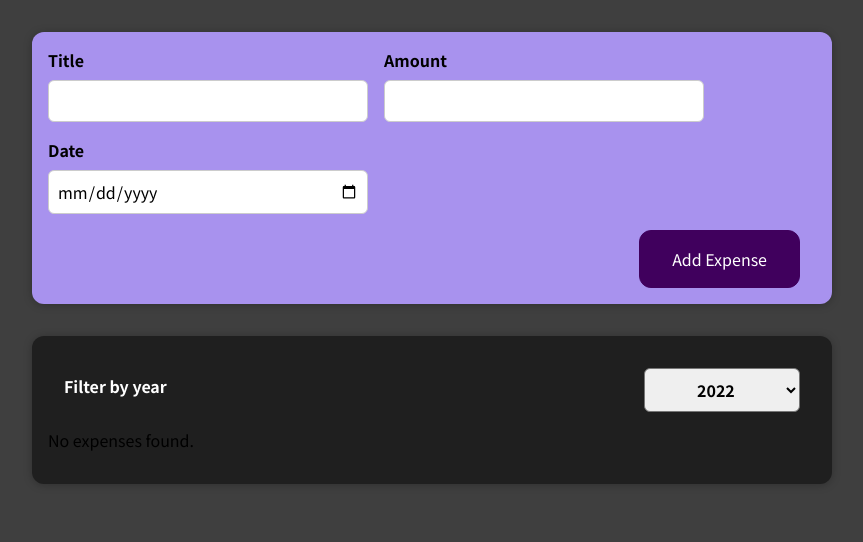
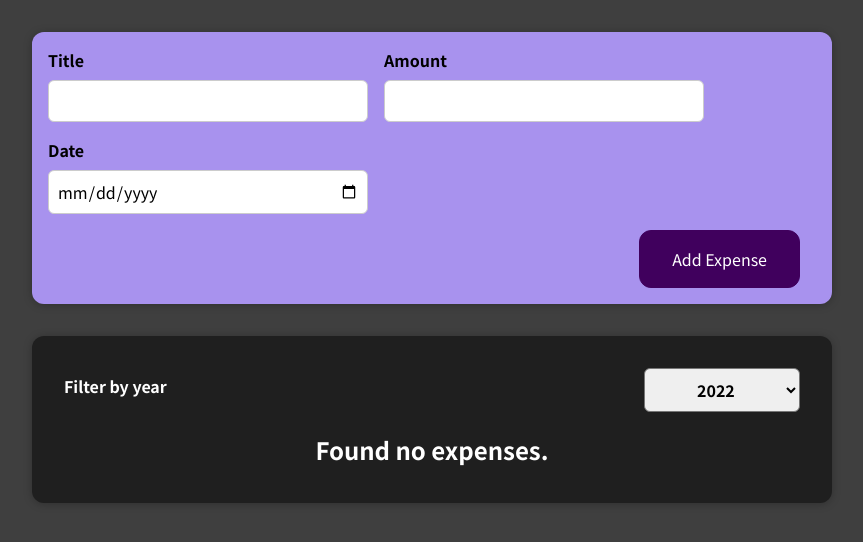
Before and after one commit to bekirbali/React-Practice, a React (Create React App) app: page / in a window 1280 px wide. Shown: the top 542 px of the page, without its empty margins (208-1071 px from the left). Built offline with nearby package versions, Linux system fonts and the light colour scheme.

Commit message:
conditional

```diff
--- a/src/components/Expenses/ExpenseItem.js
+++ b/src/components/Expenses/ExpenseItem.js
@@ -4,6 +4,7 @@
 
 const ExpenseItem = (props) => {
   return (
+    <li>
       <Card className="expense-item">
         <ExpenseDate date={props.date} />
         <div className="expense-item__description">
@@ -11,6 +12,7 @@
           <div className="expense-item__price">${props.amount}</div>
         </div>
       </Card>
+    </li>
   );
 };
 
--- a/src/components/Expenses/Expenses.js
+++ b/src/components/Expenses/Expenses.js
@@ -3,6 +3,7 @@
 import "./Expenses.css";
 import Card from "../UI/Card";
 import ExpenseFilter from "./ExpenseFilter";
+import { ExpensesList } from "./ExpensesList";
 
 function Expenses(props) {
   const [filteredYear, setFilteredYear] = useState("2022");
@@ -15,18 +16,6 @@
     return expense.date.getFullYear().toString() === filteredYear;
   });
 
-  let expensesContent = <p>No expenses found.</p>;
-  if (filteredExpenses.length > 0) {
-    expensesContent = filteredExpenses.map((expense) => (
-      <ExpenseItem
-        key={expense.id}
-        title={expense.title}
-        amount={expense.amount}
-        date={expense.date}
-      />
-    ));
-  }
-
   return (
     <div>
       <Card className="expenses">
@@ -34,7 +23,7 @@
           onChangeFilter={filterChangeHandler}
           selected={filteredYear}
         />
-        {expensesContent}
+        <ExpensesList items={filteredExpenses} />
       </Card>
     </div>
   );
--- a/src/components/Expenses/ExpensesList.js
+++ b/src/components/Expenses/ExpensesList.js
@@ -0,0 +1,21 @@
+import ExpenseItem from "./ExpenseItem";
+import "./ExpensesList.css";
+
+export const ExpensesList = (props) => {
+  if (props.items.length === 0) {
+    return <h2 className="expenses-list__fallback">Found no expenses.</h2>;
+  }
+
+  return (
+    <ul className="expenses-list">
+      {props.items.map((expense) => (
+        <ExpenseItem
+          key={expense.id}
+          title={expense.title}
+          amount={expense.amount}
+          date={expense.date}
+        />
+      ))}
+    </ul>
+  );
+};
```
Lines whose indentation alone changed are shown as unchanged.
